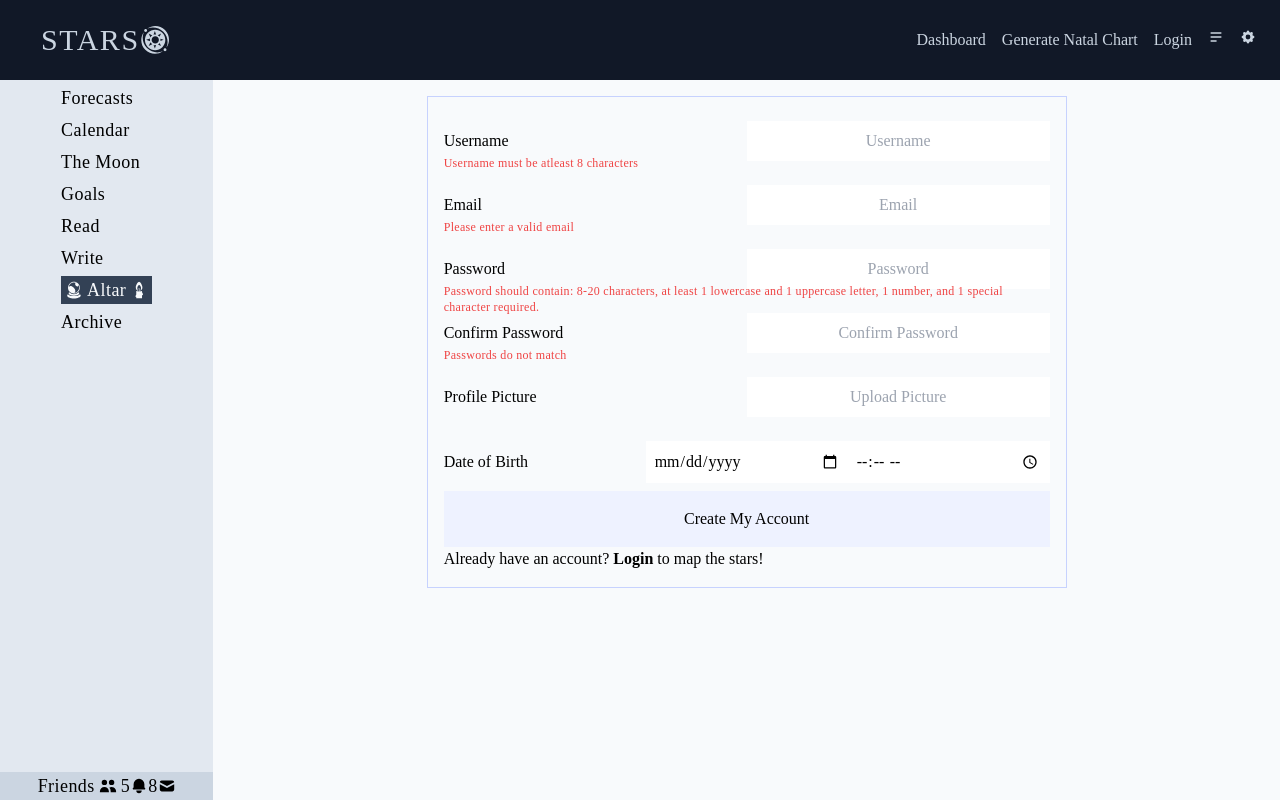
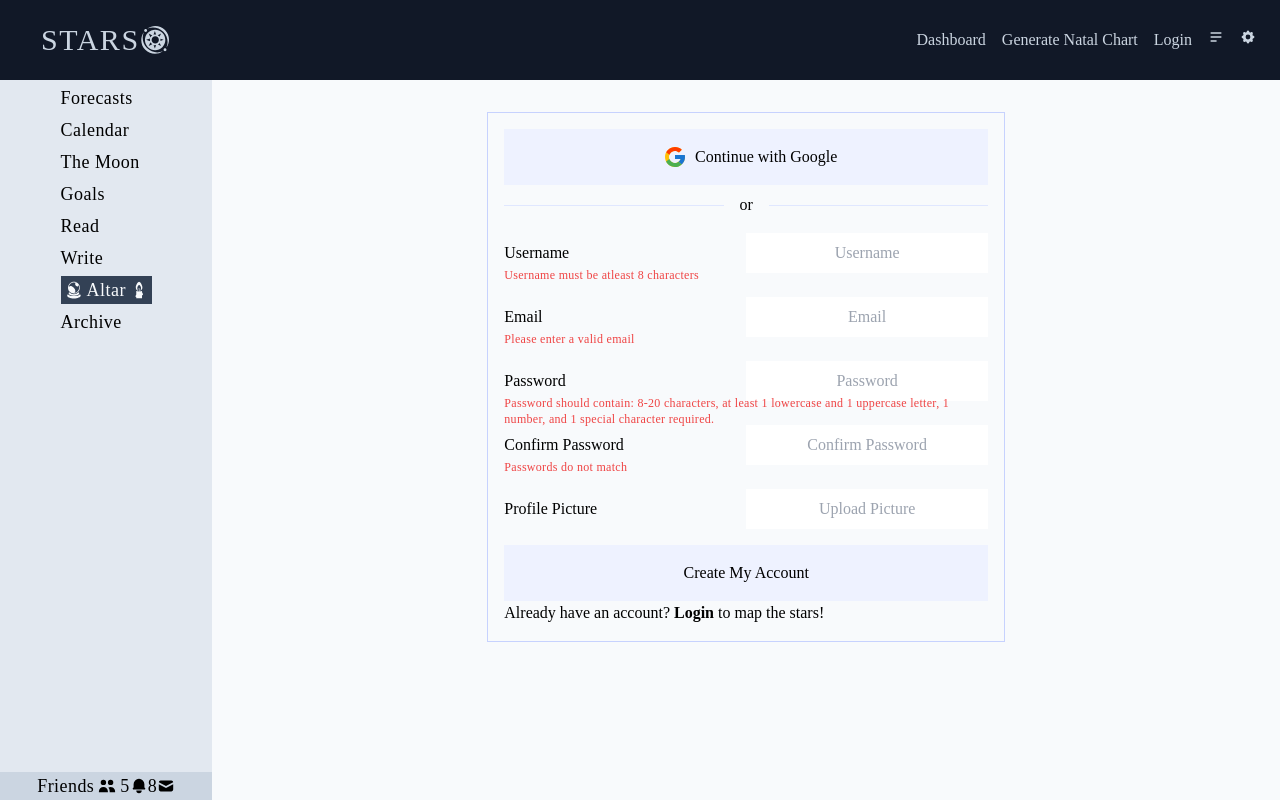
Before and after one commit to allanlalangan/stars, a React (Create React App) app: page /create-account in a window 1280 px wide. Built offline with nearby package versions, Linux system fonts and the light colour scheme.

Commit message:
update form pages and composition

```diff
--- a/src/components/Login.jsx
+++ b/src/components/Login.jsx
@@ -16,7 +16,7 @@ const Login = () => {
   return (
     <form
       onSubmit={handleSubmit}
-      className='m-auto mt-4 flex max-w-screen-sm flex-col border border-indigo-200 p-4'
+      className='m-auto mt-4 flex flex-col border border-indigo-200 p-4 md:w-1/2'
     >
       <button className='flex items-center justify-center bg-indigo-50 py-4 transition hover:bg-indigo-200'>
         <FcGoogle className='mx-2 text-2xl' />
--- a/src/components/NatalForm.jsx
+++ b/src/components/NatalForm.jsx
@@ -22,11 +22,7 @@ const NatalForm = () => {
   };
 
   return (
-    <form
-      onSubmit={handleSubmit}
-      className='m-auto flex flex-col p-4 sm:w-2/3 md:w-1/2'
-    >
-      <h3>Generate Natal Chart</h3>
+    <form onSubmit={handleSubmit} className='m-auto flex flex-col p-4 md:w-1/2'>
       {/* <fieldset className='my-2 flex items-center'>
         <label htmlFor='date' className='w-1/2'>
           Name
--- a/src/components/Register.jsx
+++ b/src/components/Register.jsx
@@ -2,6 +2,7 @@ import FormInputText from './FormInputText';
 import { Link } from 'react-router-dom';
 import { inputs as registerInputs } from '../util/inputs';
 import { useState } from 'react';
+import { FcGoogle } from 'react-icons/fc';
 
 const Register = () => {
   const [values, setValues] = useState({
@@ -23,8 +24,17 @@ const Register = () => {
   return (
     <form
       onSubmit={handleSubmit}
-      className='m-auto mt-4 flex max-w-screen-sm flex-col border border-indigo-200 p-4'
+      className='m-auto mt-4 flex flex-col border border-indigo-200 p-4 md:w-1/2'
     >
+      <button className='flex items-center justify-center bg-indigo-50 py-4 transition hover:bg-indigo-200'>
+        <FcGoogle className='mx-2 text-2xl' />
+
+        <span className=''>Continue with Google</span>
+      </button>
+      <span className='relative m-auto flex w-full flex-col content-center items-center py-2 text-center'>
+        <span className='z-10 bg-slate-50 px-4'>or</span>
+        <div className='absolute top-1/2 h-[1px] w-full bg-indigo-100'></div>
+      </span>
       {registerInputs?.map((input, i) => (
         <>
           <FormInputText
@@ -40,13 +50,6 @@ const Register = () => {
           />
         </>
       ))}
-      <fieldset className='flex items-center'>
-        <label htmlFor='birthdate' className='w-1/3'>
-          Date of Birth
-        </label>
-        <input type='date' name='birthdate' className='my-2 w-1/3 p-2'></input>
-        <input type='time' name='birthtime' className='my-2 w-1/3 p-2'></input>
-      </fieldset>
       <button
         type='submit'
         className='bg-indigo-50 py-4 transition hover:bg-indigo-200'
--- a/src/pages/create-account.js
+++ b/src/pages/create-account.js
@@ -2,7 +2,7 @@ import Register from '../components/Register';
 
 const CreateAccountPage = () => {
   return (
-    <section className='w-full'>
+    <section className='w-full p-4'>
       <Register />
     </section>
   );
--- a/src/pages/generate-chart.js
+++ b/src/pages/generate-chart.js
@@ -5,7 +5,8 @@ import NatalPlacements from '../components/NatalPlacements';
 const GenerateChartPage = () => {
   const [activeNatalChart, setActiveNatalChart] = useState(null);
   return (
-    <section className='w-full'>
+    <section className='w-full p-4'>
+      <h2>Generate Natal Chart</h2>
       <NatalForm setActiveNatalChart={setActiveNatalChart} />
       <NatalPlacements placements={activeNatalChart} />
     </section>
--- a/src/pages/login.js
+++ b/src/pages/login.js
@@ -2,7 +2,7 @@ import Login from '../components/Login';
 
 const LoginPage = () => {
   return (
-    <section className='w-full'>
+    <section className='w-full p-4'>
       <h2>Login</h2>
       <Login />
     </section>
```
